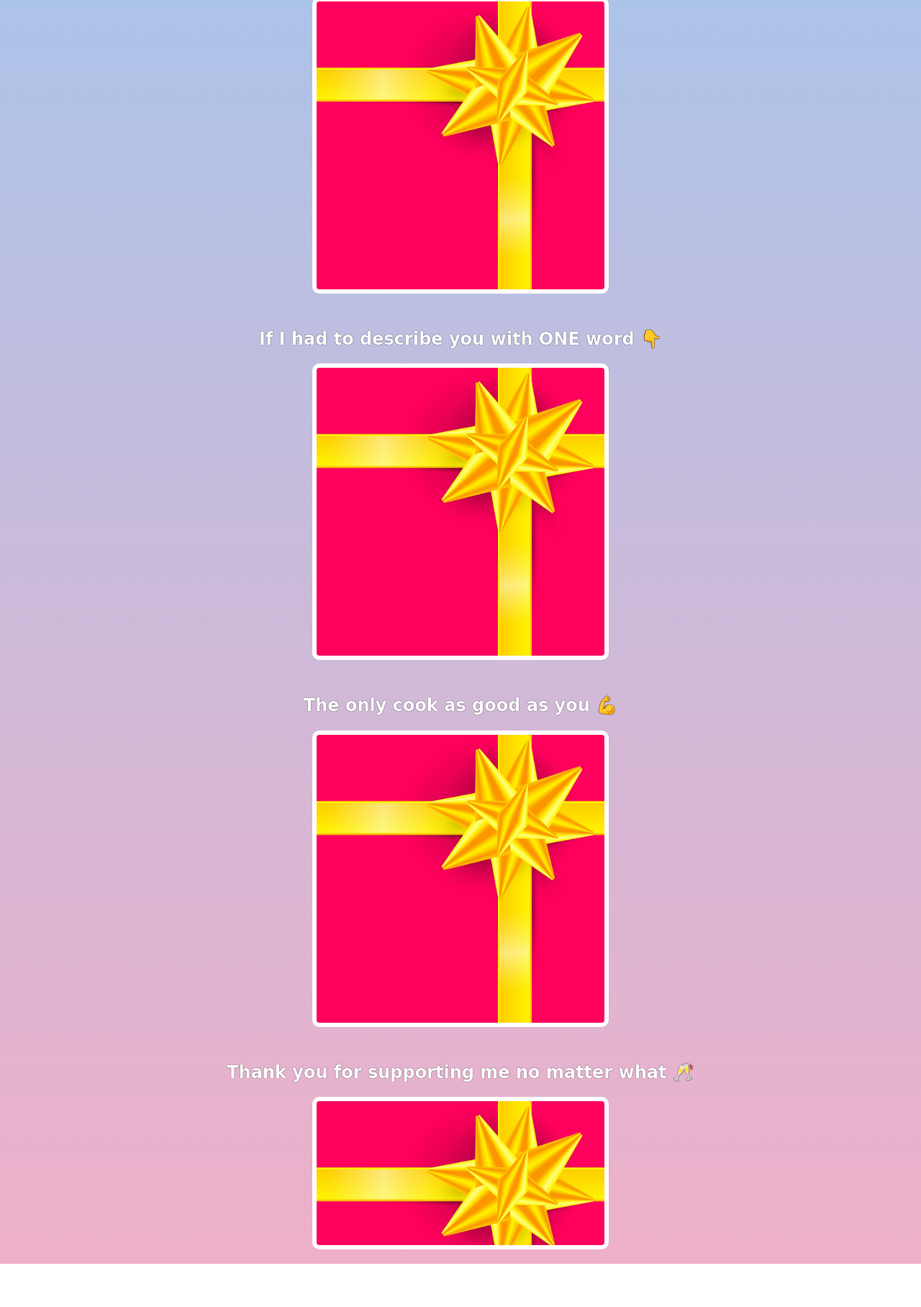
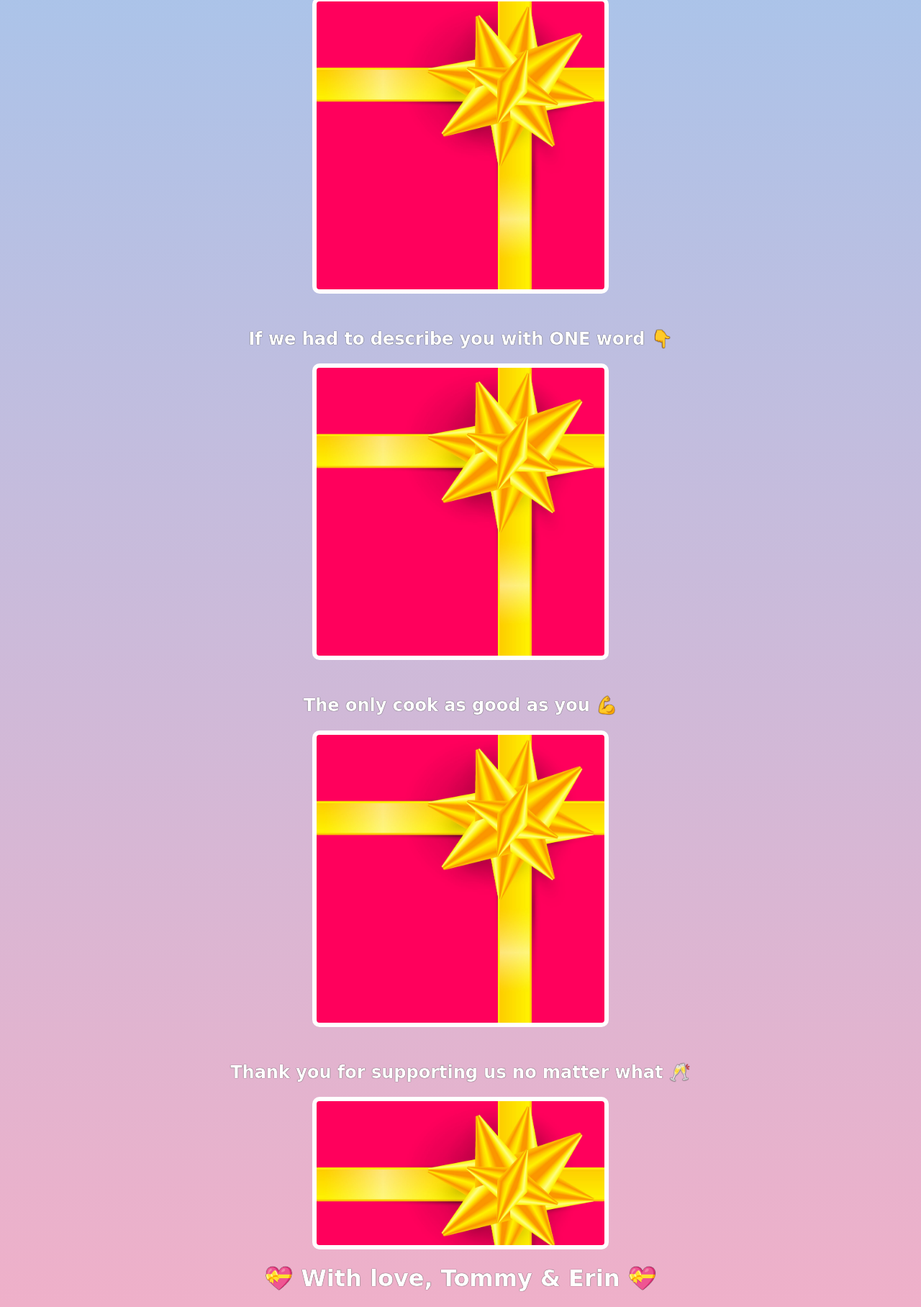
Before and after one commit to goofycoding/birthday-gift-site3, a website built with Vite: page index.html in a window 1280 px wide. Shown: the part 978-2794 px from the top of the page at 72% size. Before the commit the page ends 2734 px from the top, so only its background shows below. Built offline with nearby package versions, Linux system fonts and the light colour scheme; a web font is replaced by a local one.

Commit message:
Add files via upload
responsive

```diff
--- a/index.html
+++ b/index.html
@@ -4,6 +4,8 @@
         <link rel="preconnect" href="https://fonts.gstatic.com" crossorigin>
         <link href="https://fonts.googleapis.com/css2?family=Happy+Monkey&display=swap" rel="stylesheet">
         <link rel="stylesheet" href="styles.css">
+        <meta name="viewport" content="width=device-width, initial-scale=1.0">
+        <meta charset="UTF-8">
     </head>
     <body>
         <div id="header">
@@ -14,7 +16,7 @@
         </div>
 
         <div class="gift-section">
-            <h2 class="gift-title">Here's how happy I am to have you as my mom 🥳</h2>
+            <h2 class="gift-title">Here's how happy we are to have you as our mom 🥳</h2>
             <h3 class="gift-hint">(Hover over the gift)</h3>
             <div class="gift-img" id="gift-img-happy"></div>
         </div>
@@ -25,7 +27,7 @@
         </div>
 
         <div class="gift-section">
-            <h2 class="gift-title">If I had to describe you with ONE word 👇</h2>
+            <h2 class="gift-title">If we had to describe you with ONE word 👇</h2>
             <div class="gift-img" id="gift-img-genius"></div>
         </div>
 
@@ -35,9 +37,11 @@
         </div>
 
          <div class="gift-section">
-            <h2 class="gift-title">Thank you for supporting me no matter what 🥂</h2>
+            <h2 class="gift-title">Thank you for supporting us no matter what 🥂</h2>
             <div class="gift-img" id="gift-img-cheers"></div>
         </div>
+
+        <h1>&#128157; With love, Tommy & Erin &#128157;</h2>
 
 
 
```
